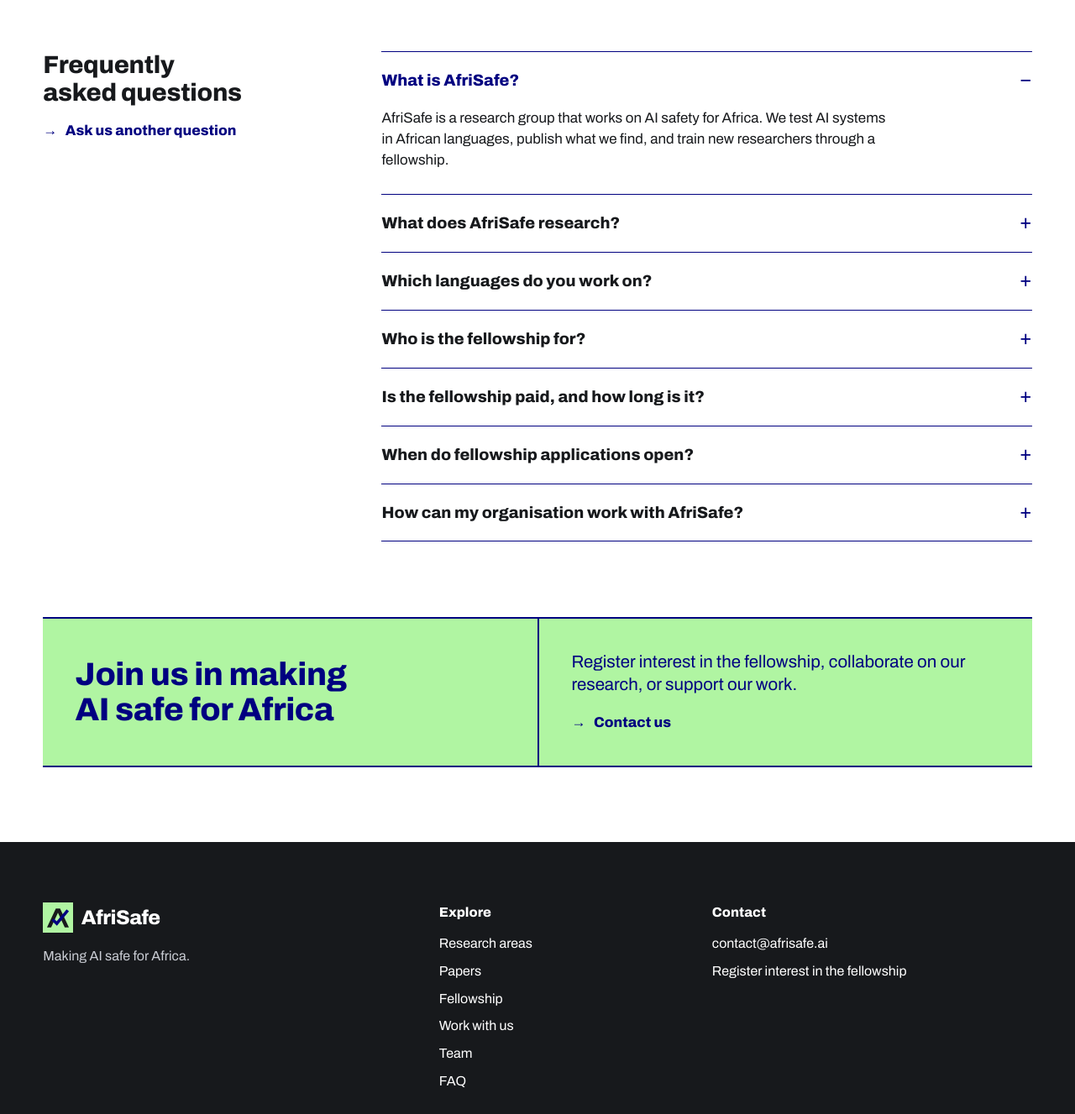
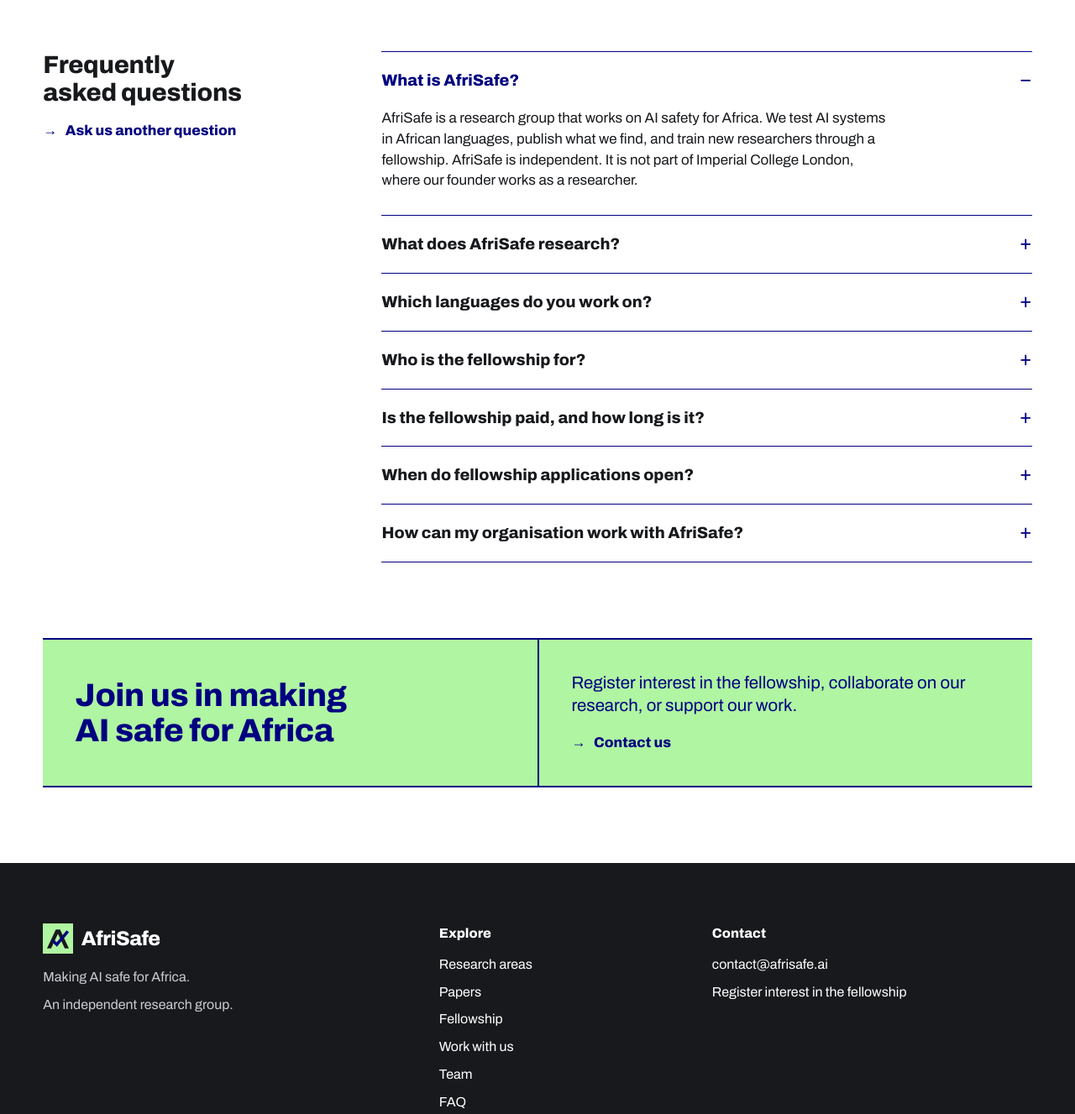
Before and after one commit to shmuhammadd/afrisafe, a plain HTML site: page index.html in a window 1280 px wide. Shown: the part 3760-5087 px from the top of the page at 84% size. Drawn offline with Linux system fonts and the light colour scheme.

Commit message:
State that AfriSafe is independent of Imperial

```diff
--- a/index.html
+++ b/index.html
@@ -193,7 +193,7 @@
   <div class="qa">
       <details open>
         <summary>What is AfriSafe?</summary>
-        <p>AfriSafe is a research group that works on AI safety for Africa. We test AI systems in African languages, publish what we find, and train new researchers through a fellowship.</p>
+        <p>AfriSafe is a research group that works on AI safety for Africa. We test AI systems in African languages, publish what we find, and train new researchers through a fellowship. AfriSafe is independent. It is not part of Imperial College London, where our founder works as a researcher.</p>
       </details>
       <details>
         <summary>What does AfriSafe research?</summary>
@@ -240,6 +240,7 @@
       <div class="foot-brand">
         <a class="logo" href="#top"><svg class="mark" viewBox="0 0 40 40" aria-hidden="true"><rect class="mark-box" width="40" height="40"/><path class="mark-a" d="M5.5 33L17.2 8h5.6L34.5 33H29L20 13.6 11 33z"/><path class="mark-tick" d="M13 22.5l5.5 5.5L33 10.5"/></svg>AfriSafe</a>
         <p>Making AI safe for Africa.</p>
+        <p>An independent research group.</p>
       </div>
       <nav aria-label="Footer">
         <h2>Explore</h2>
```
Also changed, not shown: papers.html (+1 -0 lines), team.html (+1 -0 lines).
